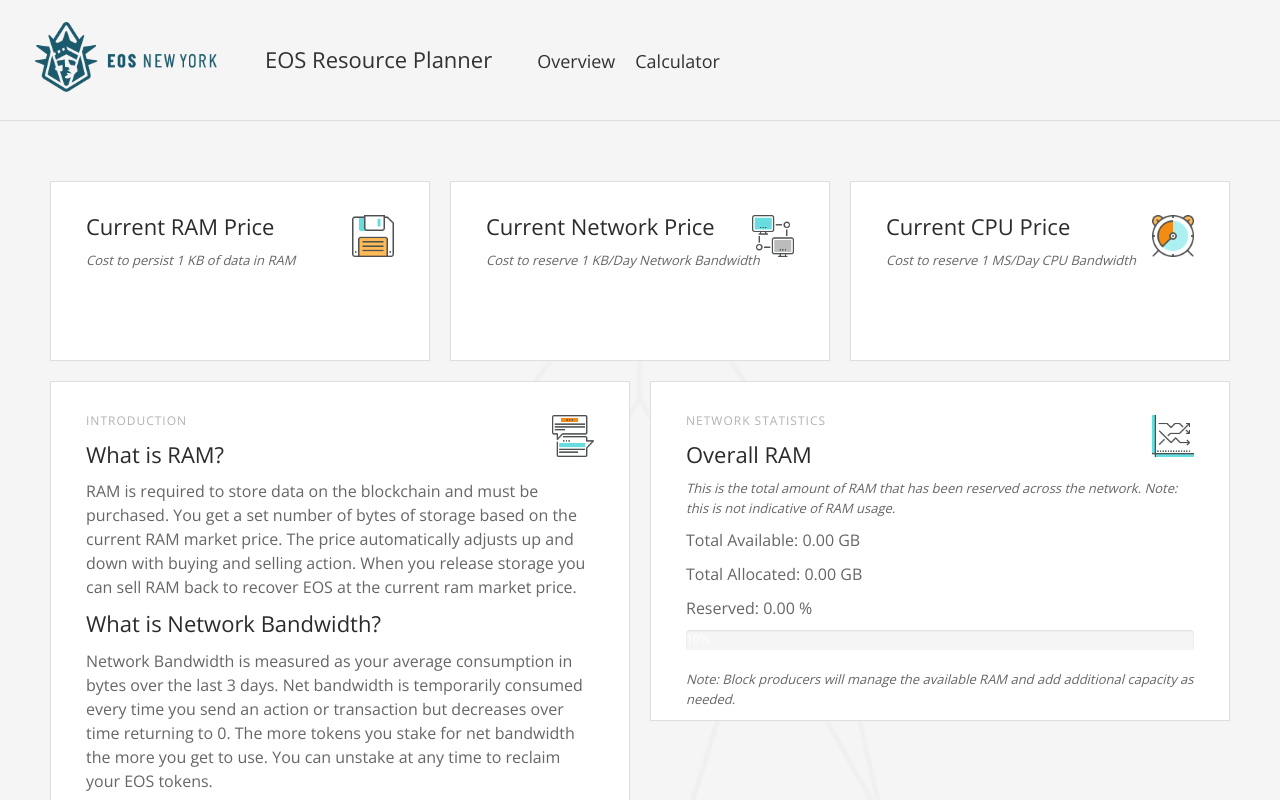
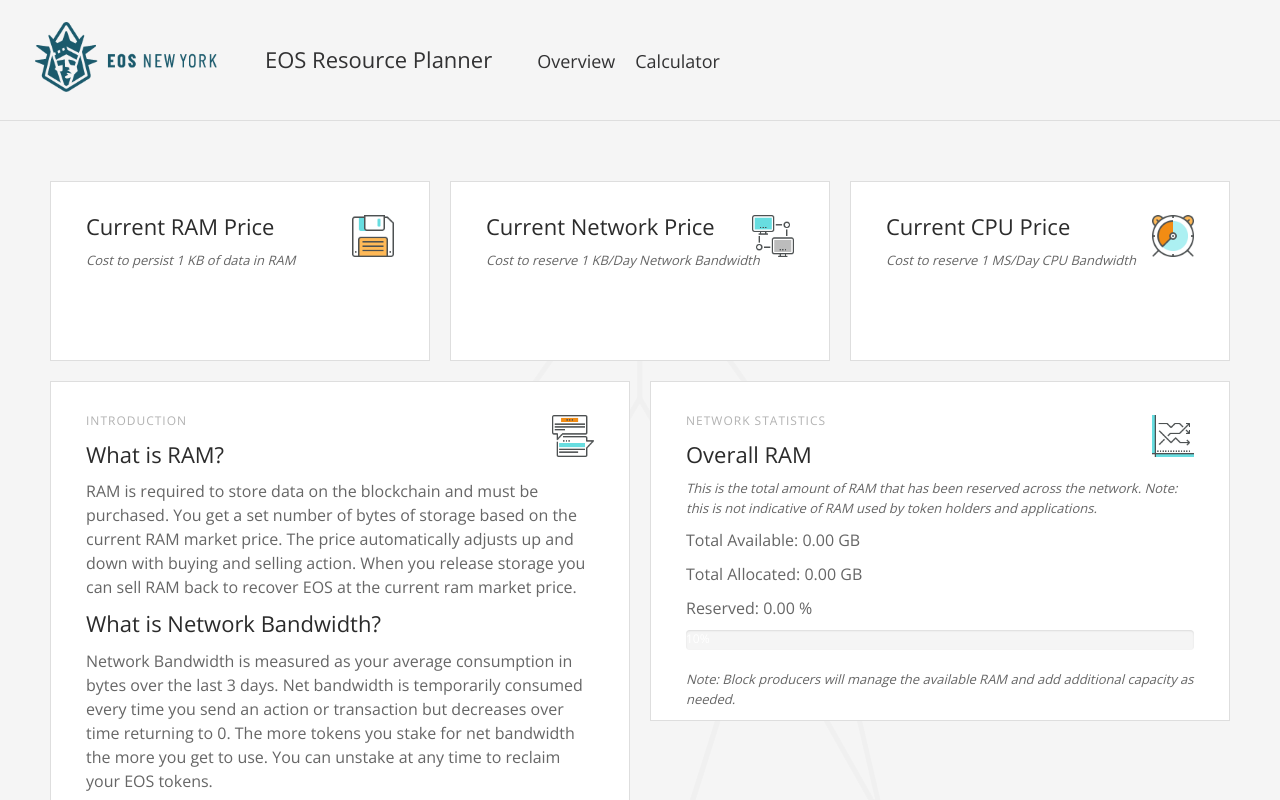
Before and after one commit to eosnewyork/erp, a plain HTML site: page frontend/index.html in a window 1280 px wide. Shown: the top 800 px of the page. Drawn offline with nearby package versions, Linux system fonts and the light colour scheme; no server answers.

Commit message:
Another copy update RE: RAM

```diff
--- a/frontend/index.html
+++ b/frontend/index.html
@@ -141,7 +141,7 @@
             <div class="element tile-4 home bg-change">
               <p class="small">Network Statistics</p>
               <h4 class="header icon-to-the-right">Overall RAM</h4>
-              <p class="hint">This is the total amount of RAM that has been reserved across the network. Note: this is not indicative of RAM usage.</p>
+              <p class="hint">This is the total amount of RAM that has been reserved across the network. Note: this is not indicative of RAM used by token holders and applications.</p>
               <div>
                 <p class="col">Total Available: </p>
                 <p class="col" id="maxRam">0.00 GB</p>
```
